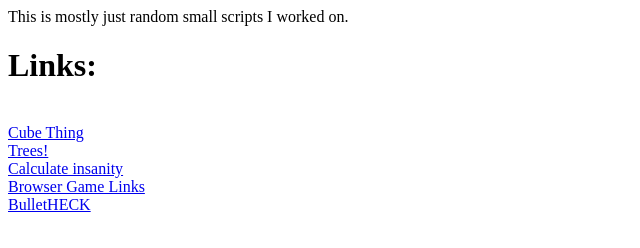
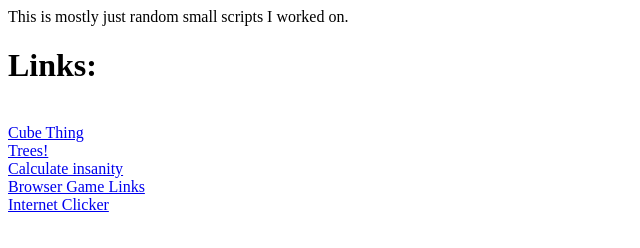
Before and after one commit to Trixter9994/Trixter9994.github.io, a plain HTML site: page projects/random.html in a window 1280 px wide. Shown: the full height of the page, 0-640 px from the left. Drawn offline with Linux system fonts and the light colour scheme.

Commit message:
Update random.html

```diff
--- a/projects/random.html
+++ b/projects/random.html
@@ -6,6 +6,6 @@ This is mostly just random small scripts I worked on.
 <a href="https://trixter9994.github.io/projects/treegame.html">Trees!</a><br> <!--Made in Stackblitz 9/?/19-->
 <a href="https://trixter9994.github.io/projects/insanitycalculator.html">Calculate insanity</a><br> <!--One of the first javascript programs I ever made around three years ago in jsfiddle ?/?/16-->
 <a href="https://trixter9994.github.io/projects/BrowserLinks.html">Browser Game Links</a><br> <!--List of Browser Links I first started compiling in 12/18/19-->
-<a href="https://trixter9994.github.io/BiggerProjects/InternetClicker.html">BulletHECK</a><br> <!--After Insanity Calculator, My attempt to make an idle Game around Early 2018, mabye late 2017. Stopped Working on it pretty quickly-->
+<a href="https://trixter9994.github.io/BiggerProjects/InternetClicker.html">Internet Clicker</a><br> <!--After Insanity Calculator, My attempt to make an idle Game around Early 2018, mabye late 2017. Stopped Working on it pretty quickly-->
 </body>
 </html>
```
